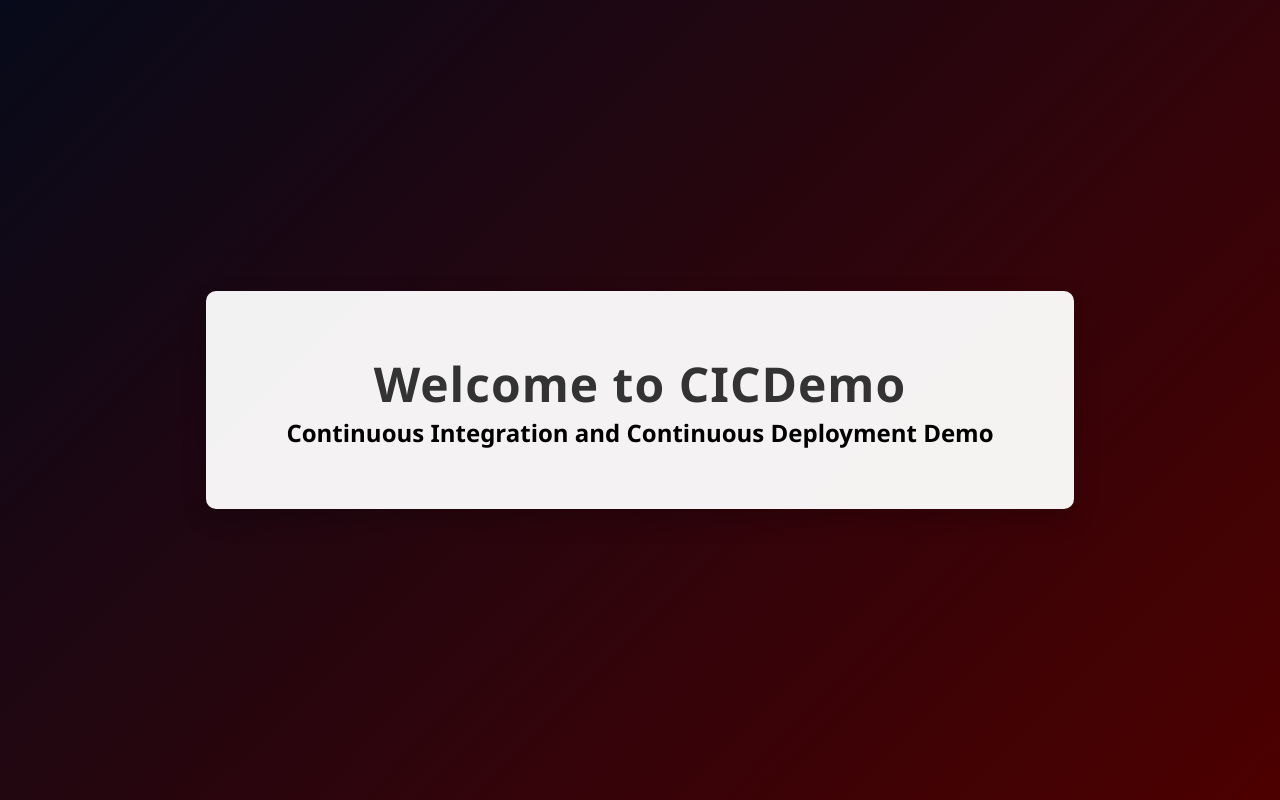
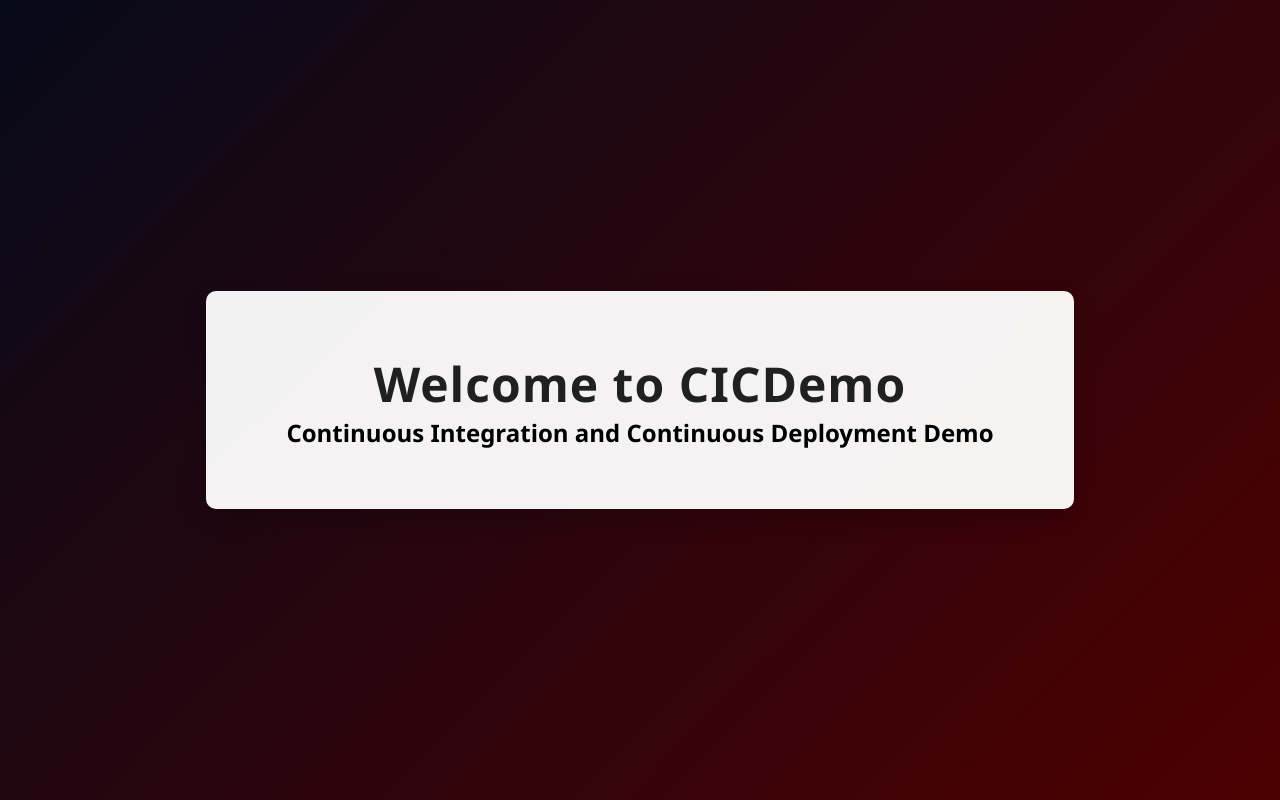
Before and after one commit to Sanjithr25/CICDemo, a website: page index.html in a window 1280 px wide. Drawn offline with Linux system fonts and the light colour scheme.

Commit message:
testing actions workflow

```diff
--- a/index.html
+++ b/index.html
@@ -30,7 +30,7 @@
 
         h1 {
             font-size: 3em;
-            color: #333;
+            color: #202020;
             letter-spacing: 1px;
         }
     </style>
```
